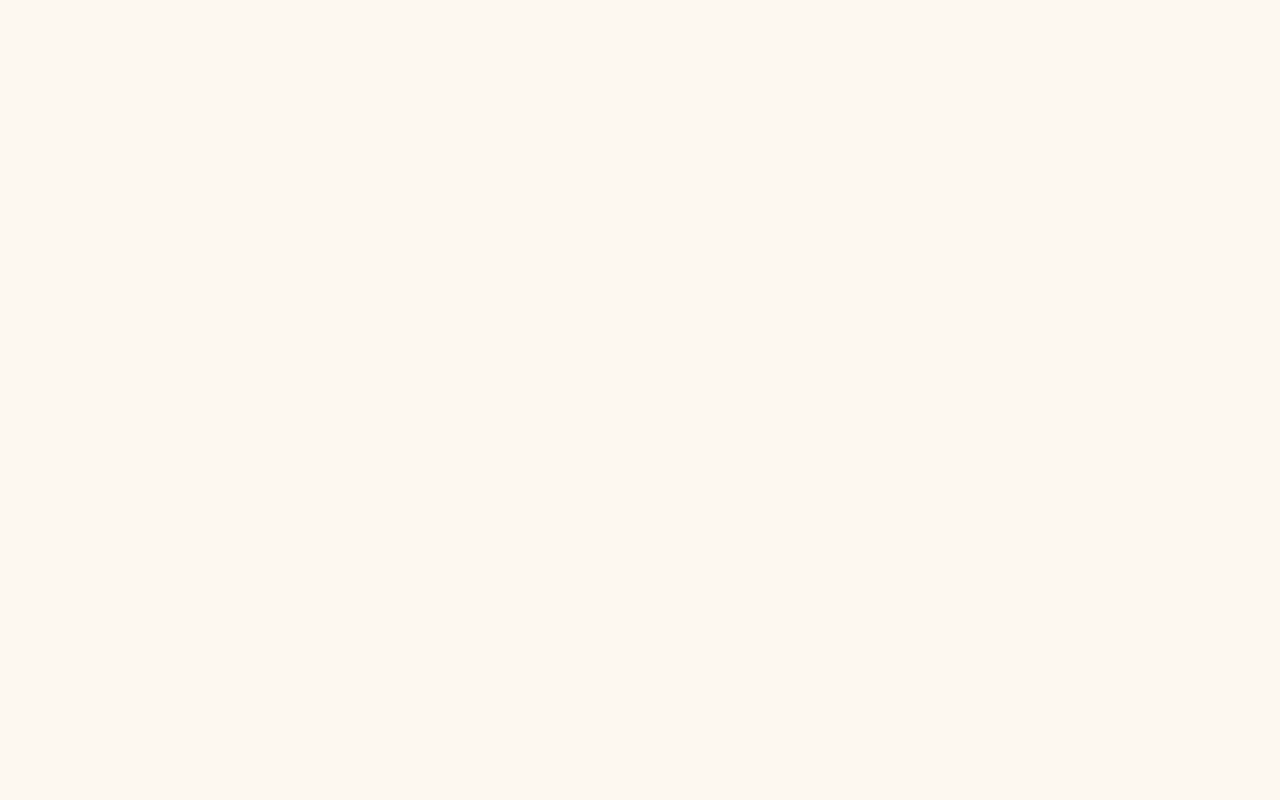
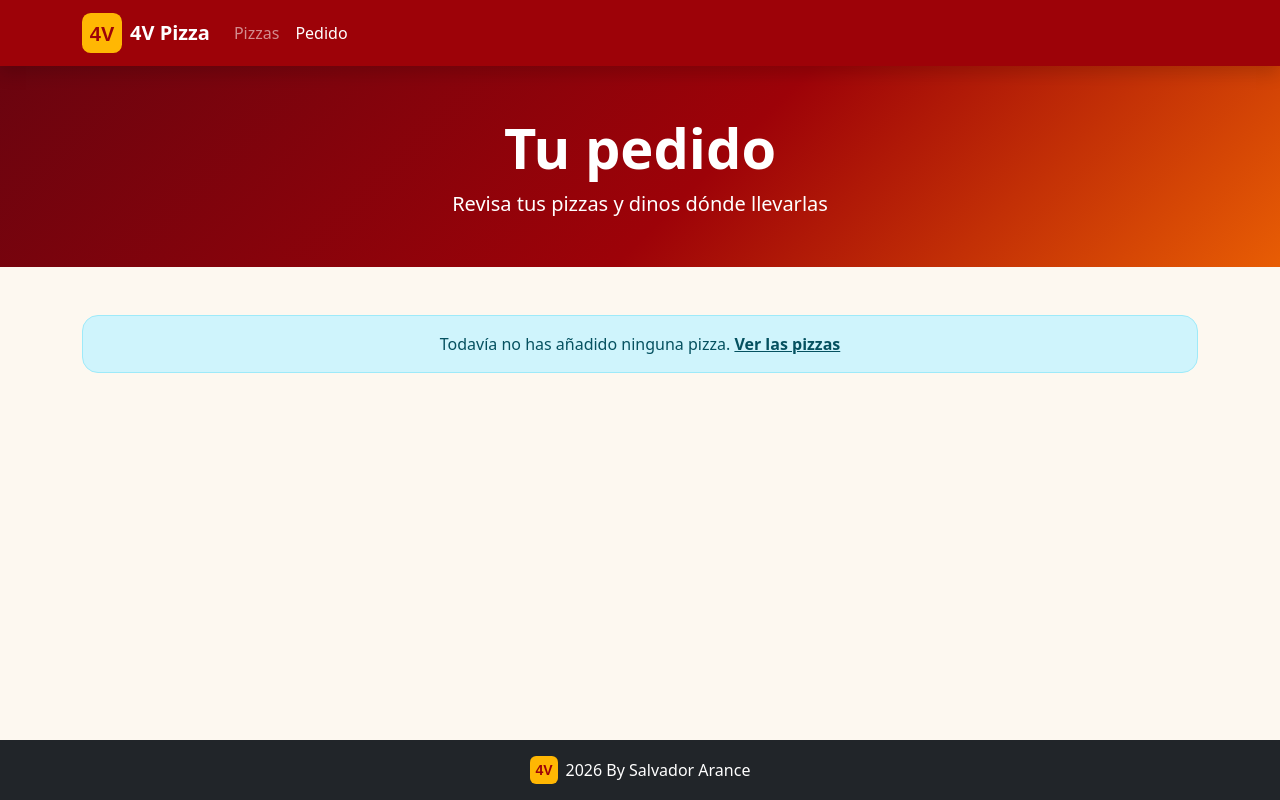
Before and after one commit to salvador-arance/4VPizzaAngular, an Angular app: page /pedido in a window 1280 px wide. Before the commit this address led to /. Built offline with nearby package versions, Linux system fonts and the light colour scheme.

Commit message:
feat: crear las páginas y las rutas

```diff
--- a/src/app/app.routes.ts
+++ b/src/app/app.routes.ts
@@ -1,3 +1,9 @@
 import { Routes } from '@angular/router';
+import { PaginaPizzas } from './pages/pagina-pizzas/pagina-pizzas';
+import { PaginaPedido } from './pages/pagina-pedido/pagina-pedido';
 
-export const routes: Routes = [];
+export const routes: Routes = [
+  { path: 'pizzas', component: PaginaPizzas, title: '4V Pizza - Pizzas' },
+  { path: 'pedido', component: PaginaPedido, title: '4V Pizza - Pedido' },
+  { path: '**', redirectTo: '/pizzas' },
+];
--- a/src/app/pages/pagina-pedido/pagina-pedido.html
+++ b/src/app/pages/pagina-pedido/pagina-pedido.html
@@ -1 +1,24 @@
-<p>pagina-pedido works!</p>
+<div class="d-flex flex-column min-vh-100">
+  <app-navbar class="sticky-top" />
+  <app-header titulo="Tu pedido" subtitulo="Revisa tus pizzas y dinos dónde llevarlas" />
+
+  <main class="container py-5 flex-grow-1">
+    @if (pedidoService.totalPizzas() > 0) {
+      <div class="row g-4">
+        <div class="col-12 col-lg-5">
+          <app-resumen-pedido />
+        </div>
+        <div class="col-12 col-lg-7">
+          <app-formulario-pedido (pagar)="confirmarPago($event)" (limpiar)="limpiarPedido()" />
+        </div>
+      </div>
+    } @else {
+      <div class="alert alert-info text-center">
+        Todavía no has añadido ninguna pizza.
+        <a class="alert-link" routerLink="/pizzas">Ver las pizzas</a>
+      </div>
+    }
+  </main>
+
+  <app-footer />
+</div>
--- a/src/app/pages/pagina-pedido/pagina-pedido.ts
+++ b/src/app/pages/pagina-pedido/pagina-pedido.ts
@@ -1,9 +1,29 @@
 import { Component } from '@angular/core';
+import { Router, RouterLink } from '@angular/router';
+import { Footer } from '../../organisms/footer/footer';
+import { FormularioPedido } from '../../organisms/formulario-pedido/formulario-pedido';
+import { Header } from '../../organisms/header/header';
+import { Navbar } from '../../organisms/navbar/navbar';
+import { ResumenPedido } from '../../organisms/resumen-pedido/resumen-pedido';
+import { PedidoService } from '../../services/pedido-service';
 
 @Component({
-  imports: [],
+  imports: [RouterLink, Navbar, Header, ResumenPedido, FormularioPedido, Footer],
   selector: 'app-pagina-pedido',
   styleUrl: './pagina-pedido.scss',
   templateUrl: './pagina-pedido.html',
 })
-export class PaginaPedido {}
+export class PaginaPedido {
+  constructor(protected pedidoService: PedidoService, private router: Router) {}
+
+  protected confirmarPago(mensajeEntrega: string) {
+    this.pedidoService.mensajeGracias.set('¡Gracias por tu pedido!' + mensajeEntrega);
+    this.limpiarPedido();
+  }
+
+  protected limpiarPedido() {
+    this.pedidoService.limpiarPedido();
+    this.router.navigate(['/pizzas']);
+    window.scrollTo(0, 0);
+  }
+}
--- a/src/app/pages/pagina-pizzas/pagina-pizzas.html
+++ b/src/app/pages/pagina-pizzas/pagina-pizzas.html
@@ -1 +1,13 @@
-<p>pagina-pizzas works!</p>
+<div class="d-flex flex-column min-vh-100">
+  <app-navbar class="sticky-top" [conBuscador]="true" (buscar)="filtrarPizzas($event)" />
+  <app-header titulo="4V PIZZA" subtitulo="Pizzas hechas al momento, directas a tu puerta" />
+
+  <main class="container py-5 flex-grow-1">
+    @if (pedidoService.mensajeGracias()) {
+      <div class="alert alert-success text-center fs-5">{{ pedidoService.mensajeGracias() }}</div>
+    }
+    <app-lista-pizzas [filtro]="filtro()" />
+  </main>
+
+  <app-footer />
+</div>
--- a/src/app/pages/pagina-pizzas/pagina-pizzas.ts
+++ b/src/app/pages/pagina-pizzas/pagina-pizzas.ts
@@ -1,9 +1,25 @@
-import { Component } from '@angular/core';
+import { Component, OnDestroy, signal } from '@angular/core';
+import { Footer } from '../../organisms/footer/footer';
+import { Header } from '../../organisms/header/header';
+import { ListaPizzas } from '../../organisms/lista-pizzas/lista-pizzas';
+import { Navbar } from '../../organisms/navbar/navbar';
+import { PedidoService } from '../../services/pedido-service';
 
 @Component({
-  imports: [],
+  imports: [Navbar, Header, ListaPizzas, Footer],
   selector: 'app-pagina-pizzas',
   styleUrl: './pagina-pizzas.scss',
   templateUrl: './pagina-pizzas.html',
 })
-export class PaginaPizzas {}
+export class PaginaPizzas implements OnDestroy {
+  protected readonly filtro = signal('');
+  constructor(protected pedidoService: PedidoService) {}
+
+  ngOnDestroy(): void {
+    this.pedidoService.mensajeGracias.set('');
+  }
+
+  protected filtrarPizzas(texto: string) {
+    this.filtro.set(texto);
+  }
+}
```
